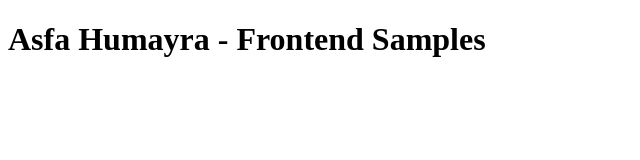
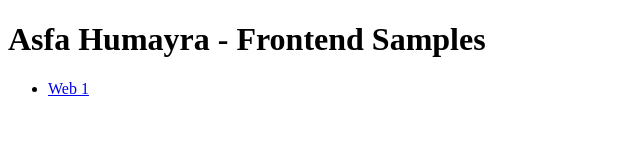
Before and after one commit to asfahumayra/frontend, a plain HTML site: page index.html in a window 1280 px wide. Shown: the full height of the page, 0-640 px from the left. Drawn offline with Linux system fonts and the light colour scheme.

Commit message:
Web 1 added

```diff
--- a/index.html
+++ b/index.html
@@ -7,5 +7,10 @@
 </head>
 <body>
     <h1>Asfa Humayra - Frontend Samples</h1>
+    <ul>
+        <li>
+            <a href="./web1/index.html">Web 1</a>
+        </li>
+    </ul>
 </body>
 </html>
```
Also changed, not shown: web1/index.html (added).
